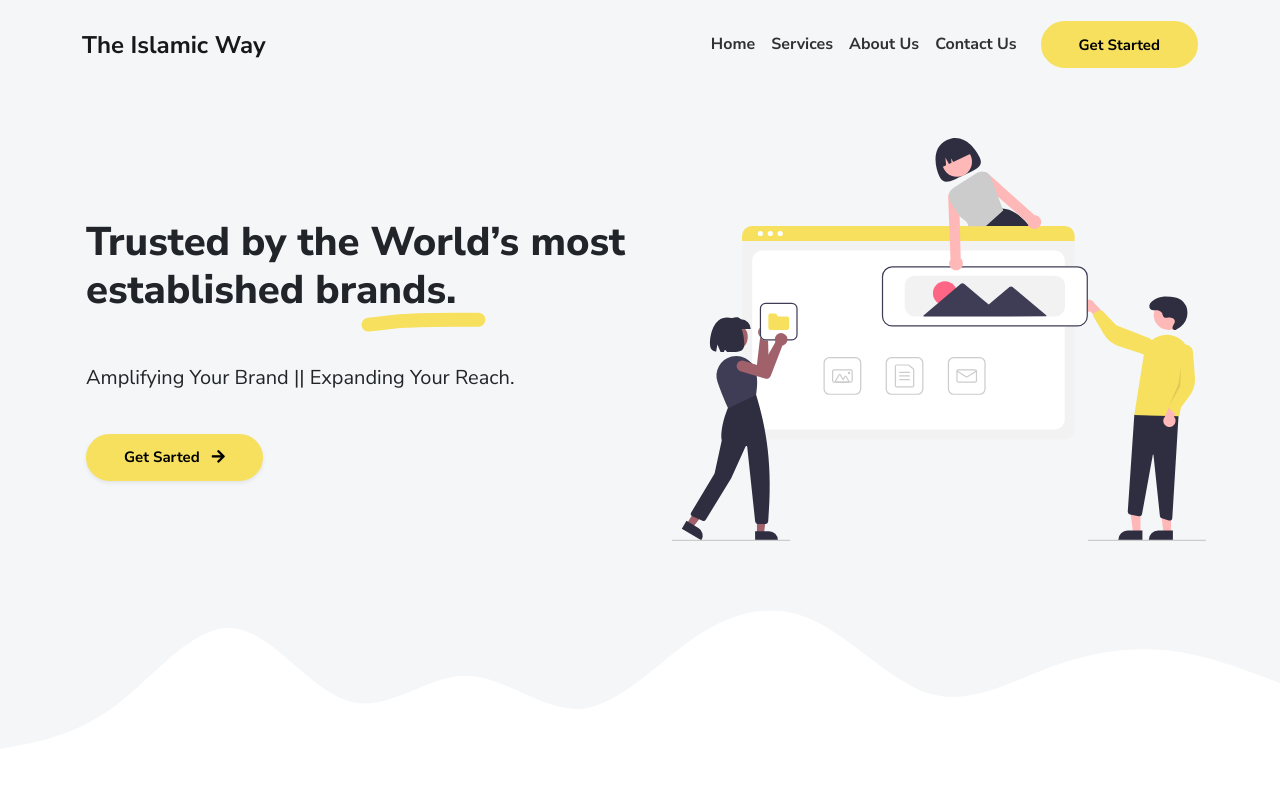
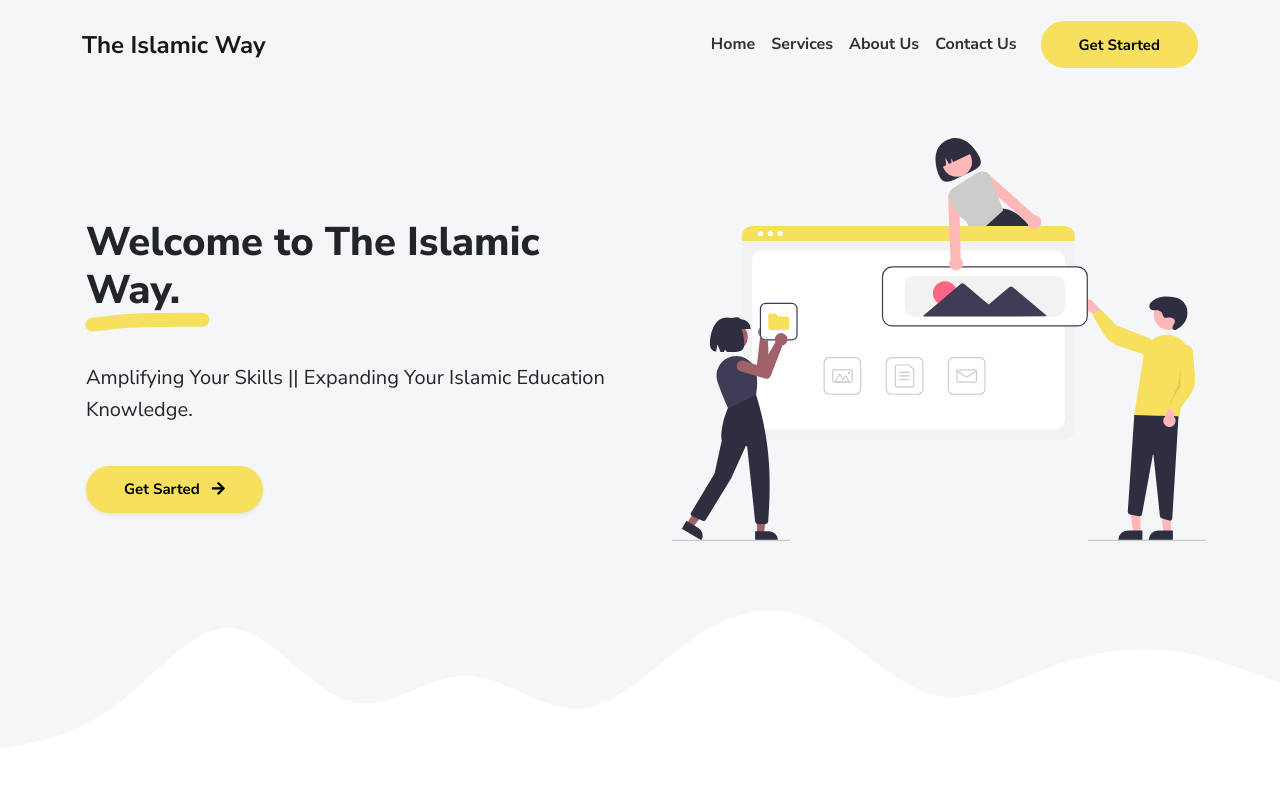
Before and after one commit to MuhammadUsman-10/MyProject, a plain HTML site: page index.html in a window 1280 px wide. Shown: the top 800 px of the page. Drawn offline with Linux system fonts and the light colour scheme.

Commit message:
Front-End Uploaded

```diff
--- a/index.html
+++ b/index.html
@@ -49,8 +49,8 @@
             <div class="row">
               <div class="col-lg-6">
                 <div class="mt-5 pt-lg-5">
-                  <h1 class="intro-title marker" data-aos="fade-left" data-aos-delay="50">Trusted by the World’s most established brands. </h1>
-                  <p class="lead fw-normal mt-4" data-aos="fade-up" data-aos-delay="100">Amplifying Your Brand || Expanding Your Reach.</p>
+                  <h1 class="intro-title marker" data-aos="fade-left" data-aos-delay="50">Welcome to The Islamic Way. </h1>
+                  <p class="lead fw-normal mt-4" data-aos="fade-up" data-aos-delay="100">Amplifying Your Skills || Expanding Your Islamic Education Knowledge.</p>
                   <div class="mt-3" data-aos="fade-up" data-aos-delay="200"><a class="btn btn-primary shadow-sm mt-1 me-2" href="#contact">Get Sarted <i class="fas fa-arrow-right ms-1"></i></a></div>
                 </div>
               </div>
```
